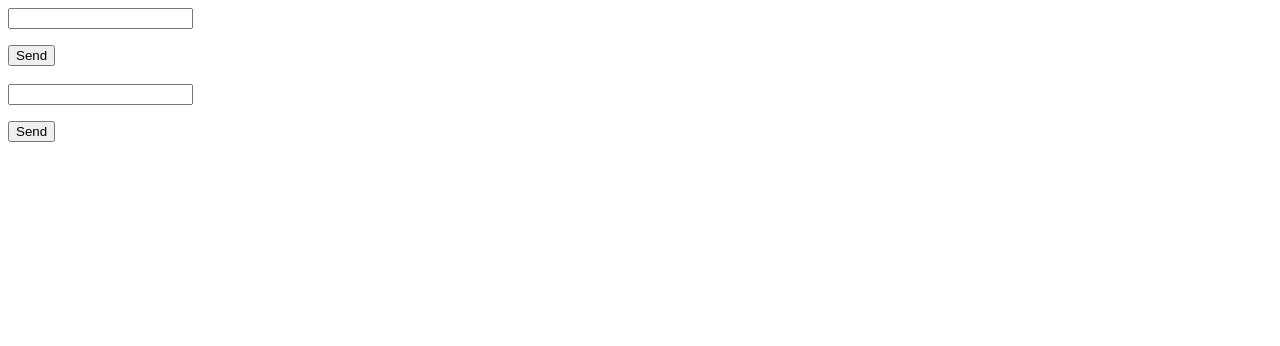
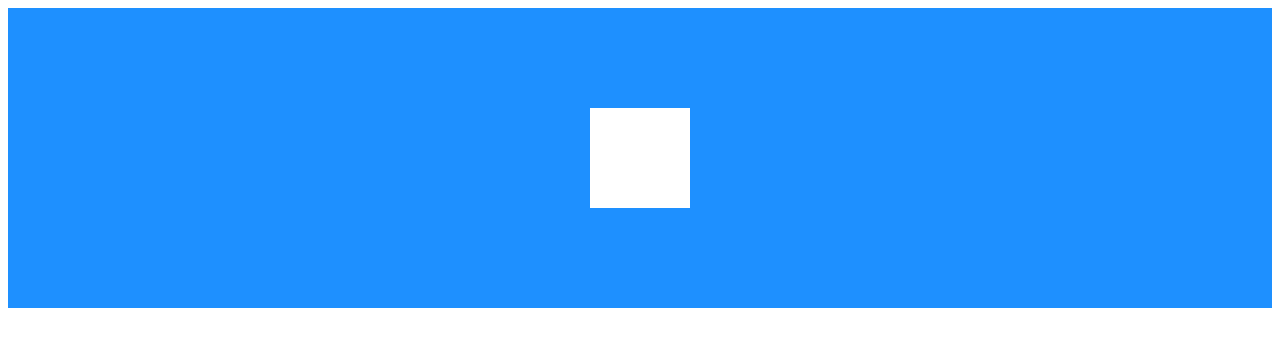
Before and after one commit to maxhelligeplenty/messenger, an Angular app: page / in a window 1280 px wide. Shown: the top 346 px of the page. Built offline with nearby package versions, Linux system fonts and the light colour scheme.

Commit message:
container

```diff
--- a/src/app/app.module.ts
+++ b/src/app/app.module.ts
@@ -3,13 +3,15 @@ import { NgModule } from '@angular/core';
 import { AppComponent } from './app.component';
 import { MessageRoomComponent } from './views/message-room/message-room.component';
 import { ChatBoxComponent } from './components/chat-box/chat-box.component';
+import { ContainerComponent } from './components/container/container.component';
 import { FormsModule } from '@angular/forms';
 
 @NgModule({
   declarations: [
     AppComponent,
     MessageRoomComponent,
-    ChatBoxComponent
+    ChatBoxComponent,
+    ContainerComponent
   ],
   imports: [
     BrowserModule,
--- /dev/null
+++ b/src/app/components/container/container.component.html
@@ -0,0 +1,3 @@
+<div class="container">
+  <div></div>
+</div>
--- /dev/null
+++ b/src/app/components/container/container.component.scss
@@ -0,0 +1,14 @@
+.container {
+    display: flex;
+    justify-content: center;
+    align-items: center;
+    height: 300px;
+    background-color: DodgerBlue;
+}
+
+  .container>div {
+    background-color: white;
+    color: white;
+    width: 100px;
+    height: 100px;
+}
--- a/src/app/views/message-room/message-room.component.html
+++ b/src/app/views/message-room/message-room.component.html
@@ -1 +1 @@
-<chat-box></chat-box>
+<container><chat-box></chat-box></container>
```
Also changed, not shown: src/app/components/container/container.component.ts (added, +8 -0 lines).
